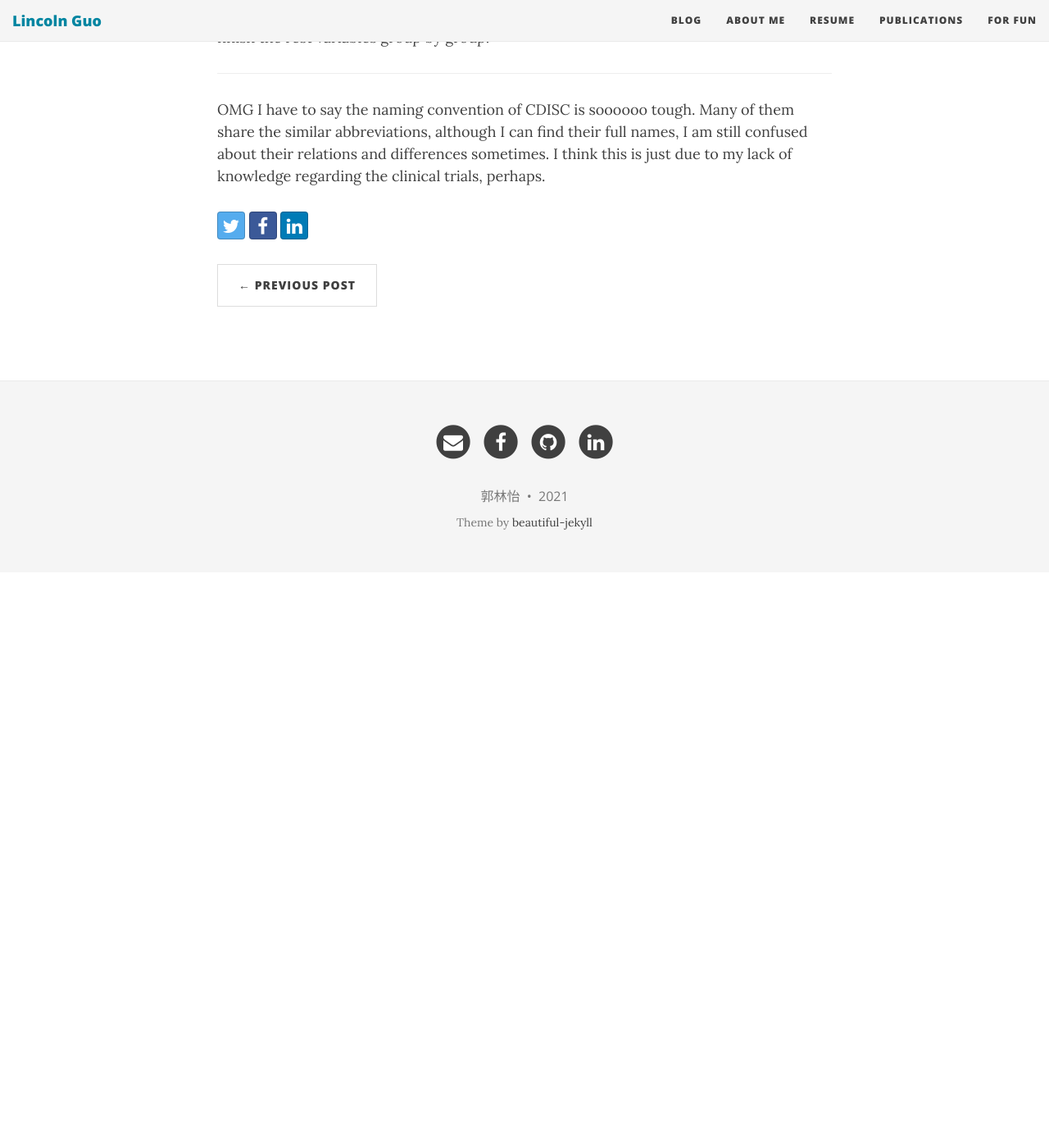
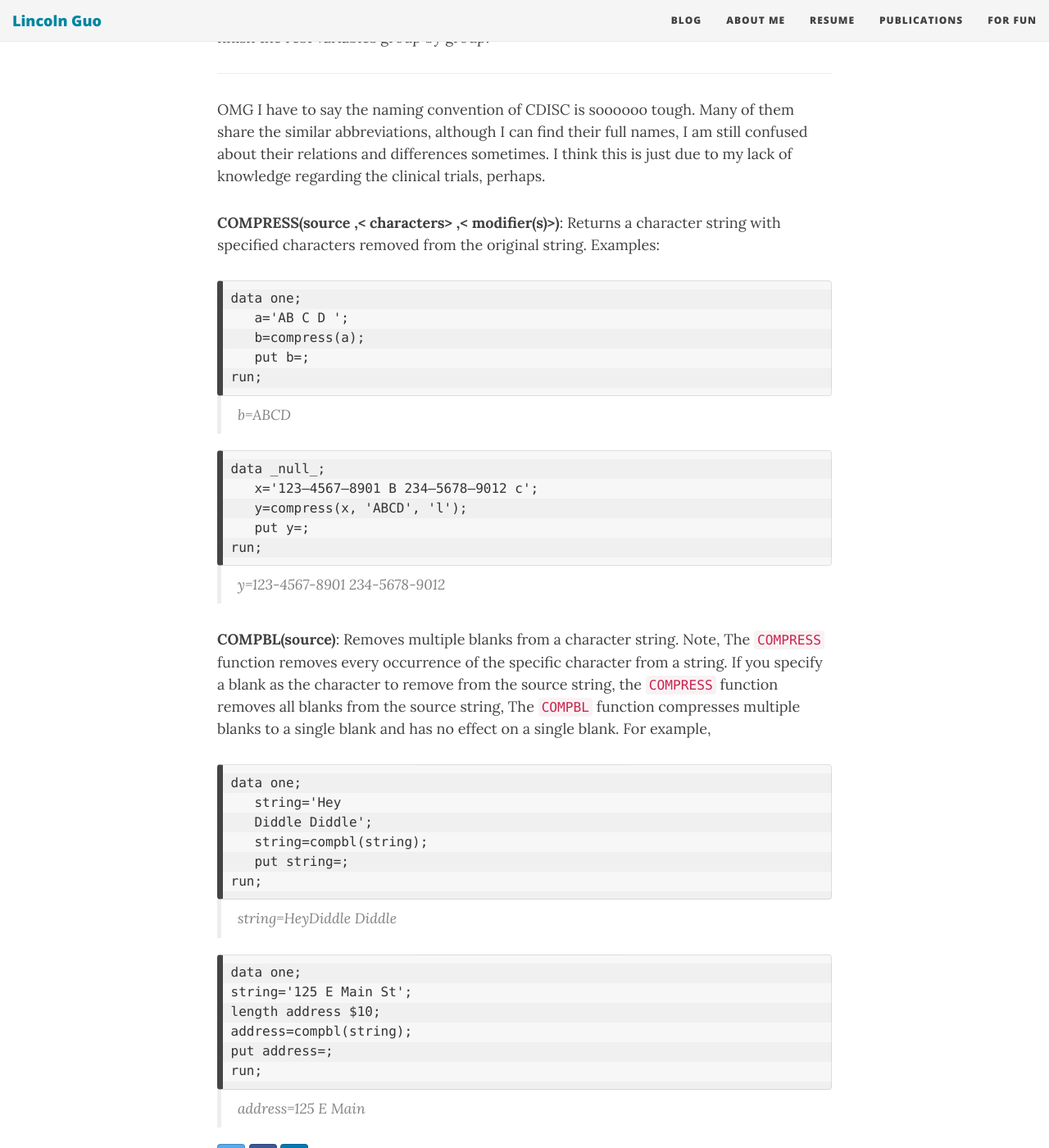
Before and after one commit to LinyiGuo96/LinyiGuo96.github.io, a Jekyll site: the page built from _posts/2021-06-16-SAS-Study-Notes-II.md, in a window 1280 px wide and 1400 px high, scrolled down 9880 px. Shown: the whole window at 82% size. Built offline with Jekyll 4.4.1, drawn with Linux system fonts in a browser that asks for light colours; nearby versions of some CDN libraries; comment, search, counter and statistics services are not loaded; before the commit the page ends 10578 px from its top, so only the background shows below that.

Commit message:
Update 2021-06-16-SAS-Study-Notes-II.md

````diff
--- a/_posts/2021-06-16-SAS-Study-Notes-II.md
+++ b/_posts/2021-06-16-SAS-Study-Notes-II.md
@@ -280,3 +280,45 @@ For some large or complex datasets, we usually need to construct several subsets
 ---------
 
 OMG I have to say the naming convention of CDISC is soooooo tough. Many of them share the similar abbreviations, although I can find their full names, I am still confused about their relations and differences sometimes. I think this is just due to my lack of knowledge regarding the clinical trials, perhaps.
+
+**COMPRESS(source ,< characters> ,< modifier(s)>)**: Returns a character string with specified characters removed from the original string. Examples:
+
+```
+data one;
+   a='AB C D ';
+   b=compress(a);
+   put b=;
+run;
+```
+> b=ABCD
+
+```
+data _null_;
+   x='123–4567–8901 B 234–5678–9012 c';
+   y=compress(x, 'ABCD', 'l');
+   put y=;
+run;
+```
+> y=123-4567-8901  234-5678-9012
+
+**COMPBL(source)**: Removes multiple blanks from a character string. Note, The `COMPRESS` function removes every occurrence of the specific character from a string. If you specify a blank as the character to remove from the source string, the `COMPRESS` function removes all blanks from the source string, The `COMPBL` function compresses multiple blanks to a single blank and has no effect on a single blank. For example,
+
+```
+data one;
+   string='Hey
+   Diddle Diddle';
+   string=compbl(string);
+   put string=;
+run;
+```
+> string=HeyDiddle Diddle
+
+```
+data one;
+string='125 E Main St';
+length address $10;
+address=compbl(string);
+put address=;
+run;
+```
+> address=125 E Main
````
